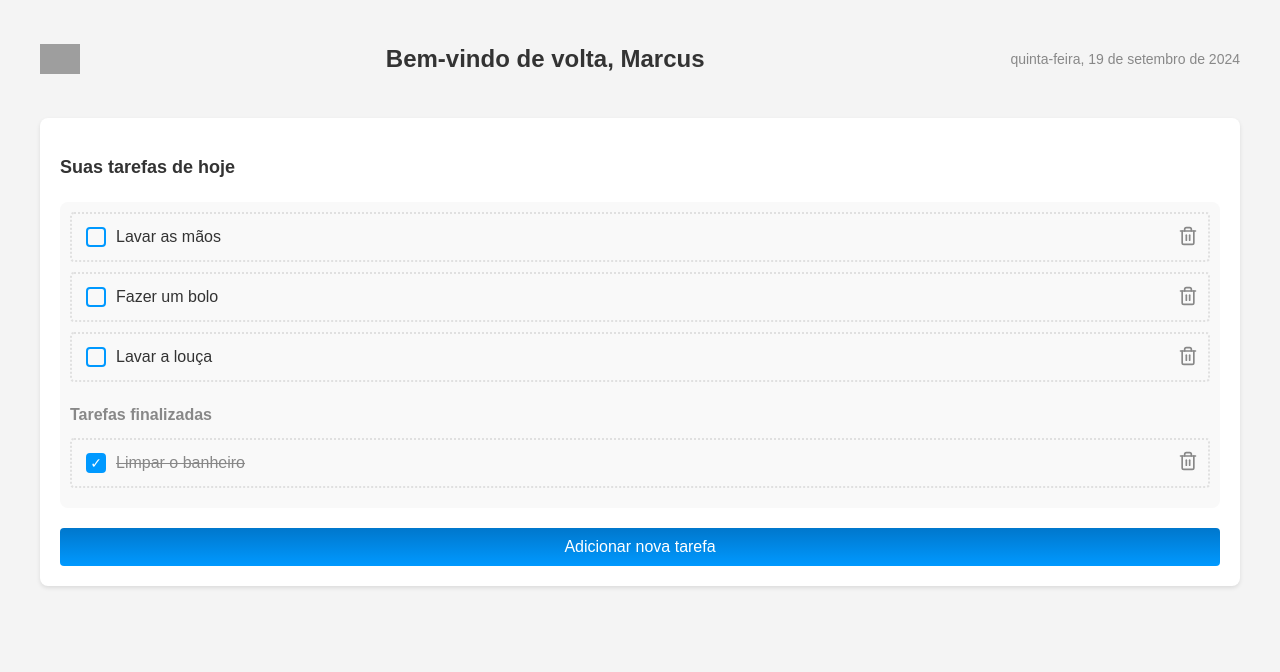
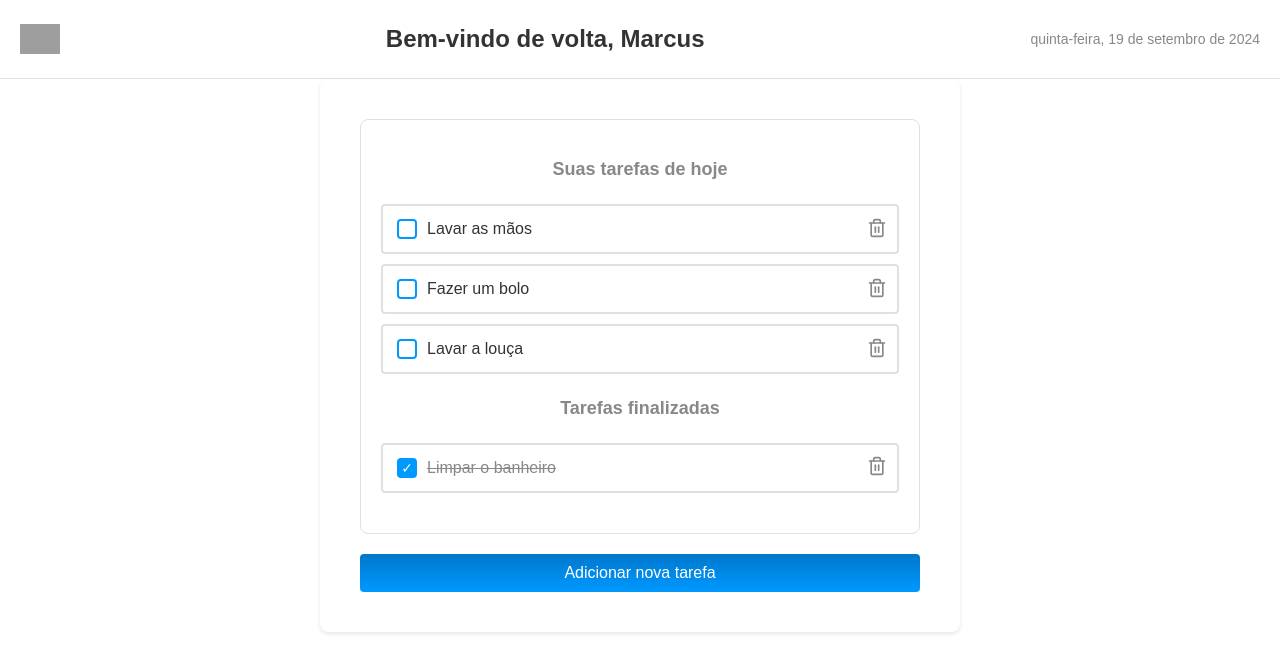
Before and after one commit to YeffersonSilva/FocalPoint, a Next.js app: page / in a window 1280 px wide. Shown: the top 672 px of the page. Built offline with nearby package versions, Linux system fonts and the light colour scheme; grey boxes are pictures that could not be loaded.

Commit message:
fix: Fix style errors in container

```diff
--- a/src/app/layout.tsx
+++ b/src/app/layout.tsx
@@ -15,14 +15,16 @@ export default function RootLayout({ children }: { children: ReactNode }) {
   return (
     <html lang="pt-BR">
       <body>
-        <div className="container">
         <header className="header">
           <img src="/logo.svg" alt="FocalPoint" className="logo" />
           <h1 className="welcome">Bem-vindo de volta, Marcus</h1>
           <p className="date">{formatDate()}</p>
         </header>
-          <main>{children}</main>
+        <main className="mainContent">
+          <div className="container">
+            {children}
           </div>
+        </main>
       </body>
     </html>
   );
--- a/src/components/TaskItem.tsx
+++ b/src/components/TaskItem.tsx
@@ -17,7 +17,9 @@ export default function TaskItem({ task, onToggle, onDelete }: TaskItemProps) {
         onChange={() => onToggle(task.id)}
         className={styles.checkbox}
       />
-      <span className={task.completed ? styles.completed : ''}>{task.title}</span>
+      <span className={`${styles.taskTitle} ${task.completed ? styles.completed : ''}`}>
+        {task.title}
+      </span>
       <button onClick={() => onDelete(task.id)} className={styles.deleteButton}>
         <svg xmlns="http://www.w3.org/2000/svg" viewBox="0 0 24 24" fill="none" stroke="currentColor" strokeWidth="2" strokeLinecap="round" strokeLinejoin="round" className={styles.deleteIcon}>
           <polyline points="3 6 5 6 21 6"></polyline>
--- a/src/components/TaskList.tsx
+++ b/src/components/TaskList.tsx
@@ -1,4 +1,4 @@
-"use client"; // Esto indica que es un Client Component
+"use client";
 
 import { useState } from 'react';
 import TaskItem from './TaskItem';
@@ -39,15 +39,18 @@ export default function TaskList() {
     }
   };
 
-
-
   const activeTasks = tasks.filter(task => !task.completed);
   const completedTasks = tasks.filter(task => task.completed);
 
   return (
+    <div className={styles.container}>
+
+
       <div className={styles.taskListContainer}>
+
+
+        <div className={styles.tasksWrapper}>
         <h2 className={styles.heading}>Suas tarefas de hoje</h2>
-
           <div className={styles.taskList}>
             {activeTasks.map(task => (
               <TaskItem
@@ -57,9 +60,12 @@ export default function TaskList() {
                 onDelete={deleteTask}
               />
             ))}
+          </div>
+
           {completedTasks.length > 0 && (
             <>
               <h3 className={styles.completedHeading}>Tarefas finalizadas</h3>
+              <div className={styles.taskList}>
                 {completedTasks.map(task => (
                   <TaskItem
                     key={task.id}
@@ -68,12 +74,18 @@ export default function TaskList() {
                     onDelete={deleteTask}
                   />
                 ))}
+              </div>
             </>
           )}
         </div>
+      </div>
+
+      <div className={styles.addButtonContainer}>
         <button className={styles.addButton} onClick={() => setIsNewTaskModalOpen(true)}>
           Adicionar nova tarefa
         </button>
+      </div>
+
       {isNewTaskModalOpen && (
         <NewTaskModal
           onClose={() => setIsNewTaskModalOpen(false)}
--- a/src/styles/TaskItem.module.scss
+++ b/src/styles/TaskItem.module.scss
@@ -2,13 +2,12 @@
   display: flex;
   align-items: center;
   padding: 10px;
-  border: 2px dotted var(--border-color);
+  border: 2px solid var(--border-color);
   border-radius: 4px;
   margin-bottom: 10px;
   transition: all 0.3s ease;
 
   &:hover {
-    border-style: solid;
     background-color: #f0f0f0;
   }
 }
--- a/src/styles/TaskList.module.scss
+++ b/src/styles/TaskList.module.scss
@@ -1,29 +1,28 @@
 .taskListContainer {
-  background-color: white;
-  border-radius: 8px;
-  box-shadow: 0 2px 4px rgba(0, 0, 0, 0.1);
   padding: 20px;
-  margin-top: 20px;
 }
 
-.heading {
+.heading, .completedHeading {
   font-size: 18px;
   margin-bottom: 20px;
-  color: var(--text-color);
+  color: #888;
+  text-align: center;
+}
+
+.tasksWrapper {
+  border: 1px solid var(--border-color);
+  border-radius: 8px;
+  padding: 20px; // Mantén el padding si deseas que el contenido tenga espacio
 }
 
 .taskList {
-  background-color: #f9f9f9;
+  background-color: white;
   border-radius: 8px;
-  padding: 10px;
-  margin-bottom: 20px;
+  margin-bottom: 20px; // Si no hay más elementos, esto se puede eliminar
 }
 
-.completedHeading {
-  font-size: 16px;
-  margin-top: 20px;
-  margin-bottom: 10px;
-  color: #888;
+.addButtonContainer {
+  padding: 0 20px 20px; // Mantén el padding del contenedor del botón
 }
 
 .addButton {
--- a/src/styles/globals.scss
+++ b/src/styles/globals.scss
@@ -2,7 +2,7 @@
   --primary-color: #0099ff;
   --primary-color-dark: #0077cc;
   --primary-color-light: #66c2ff;
-  --background-color: #f4f4f4;
+  --background-color: #ffffff; // Cambia el color de fondo a blanco
   --text-color: #333;
   --border-color: #e0e0e0;
 }
@@ -11,22 +11,18 @@ body {
   font-family: Arial, sans-serif;
   line-height: 1.6;
   color: var(--text-color);
-  background-color: var(--background-color);
+  background-color: var(--background-color); // Asegúrate de que el fondo sea blanco
   margin: 0;
   padding: 0;
-}
-
-.container {
-  max-width: 1200px;
-  margin: 0 auto;
-  padding: 20px;
 }
 
 .header {
   display: flex;
   justify-content: space-between;
   align-items: center;
-  padding: 20px 0;
+  padding: 20px;
+  border-bottom: 1px solid var(--border-color);
+  background-color: white; // Asegúrate de que el fondo del header sea blanco
 }
 
 .logo {
@@ -45,3 +41,21 @@ body {
   color: #888;
   margin: 0;
 }
+
+.mainContent {
+  display: flex;
+  justify-content: center;
+  align-items: flex-start; // Alinea la parte superior del contenido
+  min-height: calc(100vh - 70px); // Ajusta según la altura del header
+  background-color: var(--background-color); // Asegúrate de que el fondo sea blanco aquí también
+}
+
+.container {
+  max-width: 600px;
+  width: 90%;
+  background-color: white; // Mantén el fondo blanco en el contenedor
+  border-radius: 8px;
+  box-shadow: 0 2px 4px rgba(0, 0, 0, 0.1);
+  overflow: hidden;
+  padding: 20px; // Añade padding a la container si es necesario
+}
```
Lines whose indentation alone changed are shown as unchanged.
